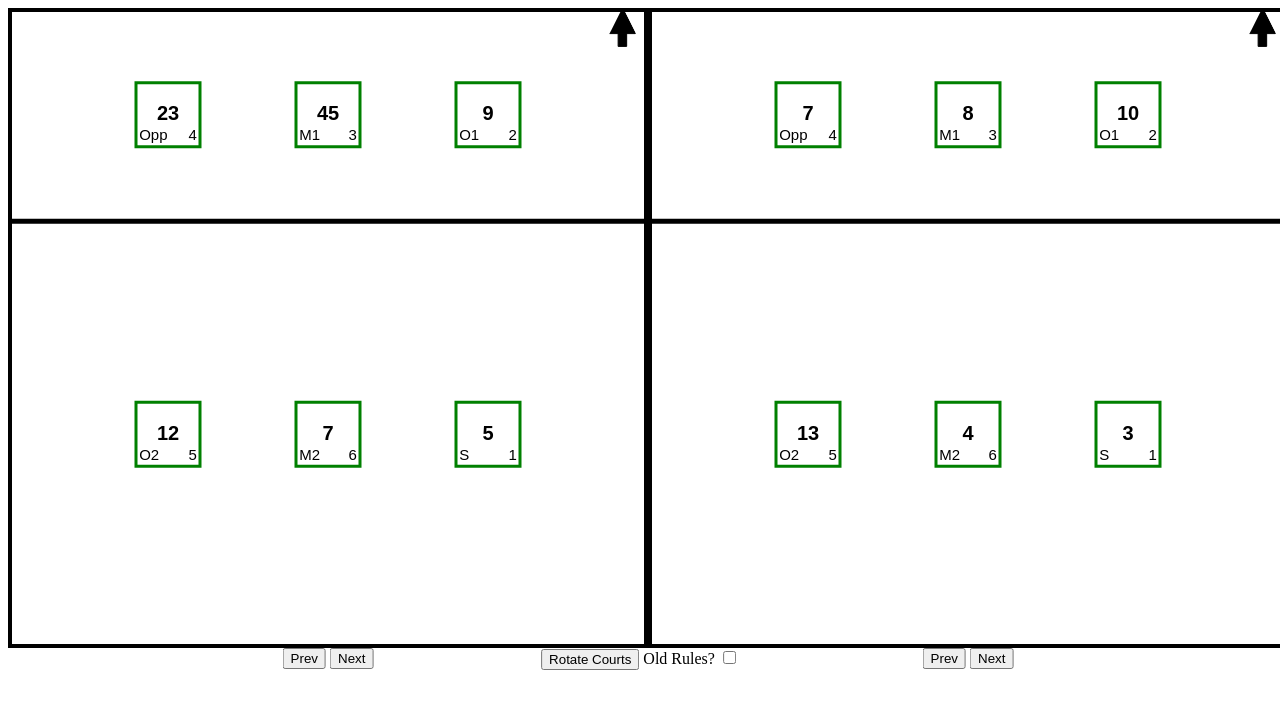
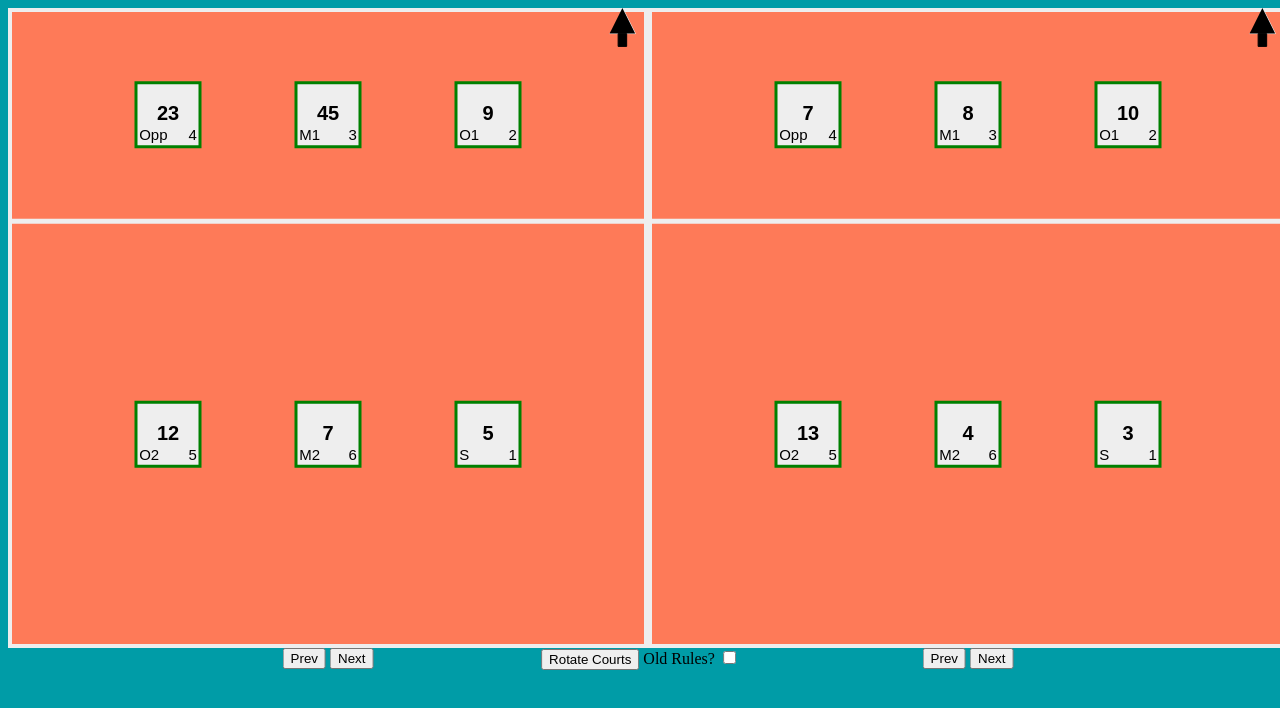
Before and after one commit to cuisquare/volleyball_apps, a website with bundled scripts: page index.html in a window 1280 px wide. Built offline with nearby package versions, Linux system fonts and the light colour scheme.

Commit message:
css changes and parameterisation

```diff
--- a/Lineup.js
+++ b/Lineup.js
@@ -12,6 +12,9 @@ class Lineup {
         window_width,
         window_height
         ) {
+
+        this.colorcourtline = "#eee";
+        this.colorcourtbackground = "#fe7a58";
 
         this.shirtnums = shirtnums;
 
@@ -274,16 +277,11 @@ class Lineup {
     }
 
     #rotateCanvas(angle = this.rotate_angle) {
-        // Save the current context state
-        //context.save();
-
         // Translate the canvas to the bottom-left corner
         this.context.translate(0, canvas.height);
 
         // Rotate the canvas counterclockwise by 90 degrees
         this.context.rotate(angle);
-
-        //this.draw();
 
         this.total_angle += angle;
 
@@ -291,14 +289,6 @@ class Lineup {
             pos.total_angle = this.total_angle;
         })
 
-        // Draw your objects on the canvas (assuming you have a draw function for each object)
-        // Example:
-        // object1.draw();
-        // object2.draw();
-        // ...
-
-        // Restore the context to its original state
-        //context.restore();
     }
 
     // Function to remove all positions from the lineup
@@ -702,9 +692,11 @@ class Lineup {
 
         var lucontext = this.context
         lucontext.beginPath();
-        lucontext.strokeStyle = "black";
+        lucontext.strokeStyle = this.colorcourtline;
         lucontext.lineWidth = 8;
         //lucontext.moveTo(0, 0); // Move the pen to (30, 50)
+        lucontext.fillStyle = this.colorcourtbackground;
+        lucontext.fillRect(0,0,this.courtwidth,this.courtheight);
         lucontext.rect(0,0,this.courtwidth,this.courtheight);
         lucontext.stroke();
         lucontext.lineWidth = 5;
--- a/Position.js
+++ b/Position.js
@@ -39,6 +39,8 @@ class Position {
         this.height = 0.1*window_height;
 
         this.total_angle = total_angle;
+
+        this.colorbackground = "#eee";
 
         this.color = "green";
 
@@ -203,10 +205,30 @@ class Position {
         poscontext.translate(this.xpos, this.ypos);
         poscontext.rotate(-this.total_angle); // Replace 'this.rotationAngle' with the desired rotation angle in radians
 
+        //console.log("started drawing rectangle for position")
+        //console.log("this.width: ", this.width)
+        //console.log("this.height: ", this.height)
+        poscontext.fillStyle = this.colorbackground;
+        poscontext.fillRect(
+            -0.5 * this.width, // Rectangle position relative to the Position instance's coordinates
+            -0.5 * this.height,
+            this.width,
+            this.height);
+        poscontext.rect(
+            -0.5 * this.width, // Rectangle position relative to the Position instance's coordinates
+            -0.5 * this.height,
+            this.width,
+            this.height
+        );
+        poscontext.stroke();
+        poscontext.closePath();
+        //console.log("finished drawing rectangle for position")
+
         // Shirtnumber
         poscontext.textAlign = "center";
         poscontext.textBaseline = "middle"
         poscontext.font = "bold 20px Arial";
+        poscontext.fillStyle = "#000";
         poscontext.fillText(this.shirtnum, 0, 0); // Text position relative to the Position instance's coordinates
 
         // Symbol
@@ -220,19 +242,6 @@ class Position {
         poscontext.textBaseline = "bottom"
         poscontext.font = "15px Arial";
         poscontext.fillText(this.value, 0.45 * this.width, 0.45 * this.height); // Text position relative to the Position instance's coordinates
-
-        //console.log("started drawing rectangle for position")
-        //console.log("this.width: ", this.width)
-        //console.log("this.height: ", this.height)
-        poscontext.rect(
-            -0.5 * this.width, // Rectangle position relative to the Position instance's coordinates
-            -0.5 * this.height,
-            this.width,
-            this.height
-        );
-        poscontext.stroke();
-        poscontext.closePath();
-        //console.log("finished drawing rectangle for position")
 
         poscontext.restore(); // Restore the canvas state
         //console.log("drawed a position")
--- a/styles.css
+++ b/styles.css
@@ -2,6 +2,10 @@
     padding: 5;
     margin: 5;
   }
+
+html {
+    background-color: #009ca7;
+}
 
 body {
     left: 50%; /* Align button horizontally in the center */
```
